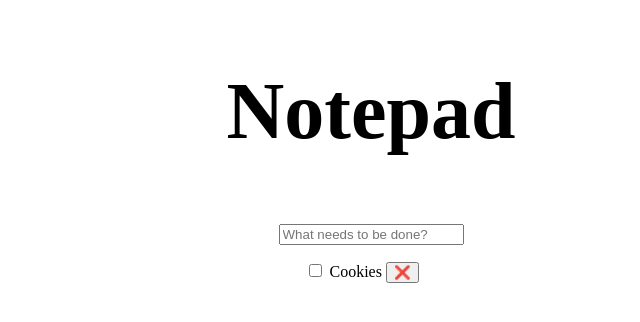
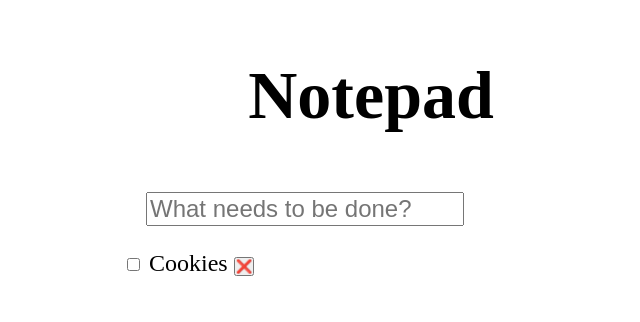
Before and after one commit to Nikell97/frontend-assignment-notepad, a plain HTML site: page index.html in a window 1280 px wide. Shown: the whole page, without its empty margins (269-909 px from the left). Drawn offline with Linux system fonts and the light colour scheme.

Commit message:
Better Style.cs

```diff
--- a/style.css
+++ b/style.css
@@ -1,15 +1,35 @@
 h1 {
-    font-size: 500%;
+    text-align: center;
+    font-size: 68px;
 }
 ul {
+    list-style: none;
+    font-size: 24px;
+
     padding-left: 0px;
-    list-style: none;
+    margin-left: 45px;
 }
 
 .notepad-app {
-    text-align: center;
+    max-width: 550px;
+
+    margin-left: auto;
+    margin-right: auto;
+}
+
+.new-note {
+    font-size: 24px;
+
+    margin-left: 50px;
 }
 
 .toggle {
     margin-left: -14px;
 }
+
+.destroy {
+    padding-left: 0px;
+    padding-top: 0px;
+    padding-right: 0px;
+    padding-bottom: 0px;
+  }
```
